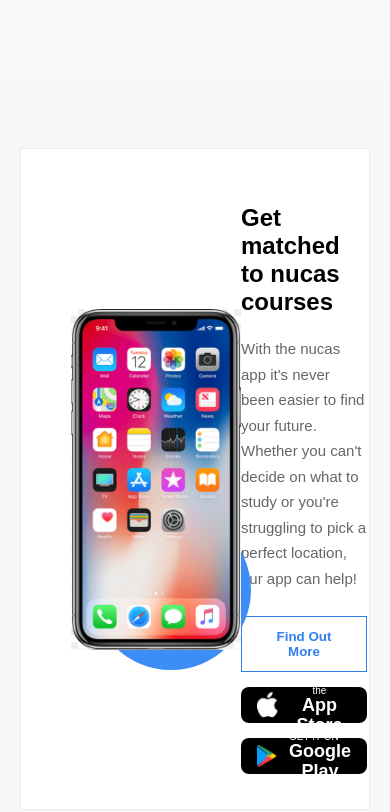
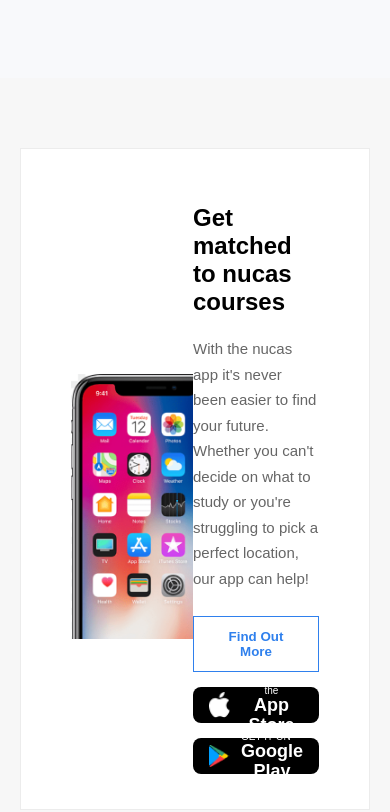
Before and after one commit to bibashmanjusubedi/schoolbharna-ui, a React (Vite) app: page / in a window 390 px wide. Shown: the part 5360-6172 px from the top of the page. Built offline with nearby package versions, Linux system fonts and the light colour scheme.

Commit message:
feat:Smart Phone Image Cropped

```diff
--- a/src/components/layout/CourseAppBanner.css
+++ b/src/components/layout/CourseAppBanner.css
@@ -18,18 +18,36 @@
 
 .banner-image{
     width:280px;
+    height:320px;
     position:relative;
     display:flex;
     justify-content:center;
-    align-items:center;
+    align-items:flex-end;
+    overflow:hidden;
+}
+
+.phone-wrapper{
+    width:170px;
+    height:290px;
+    overflow:hidden;
+    position:relative;
+    z-index:2;
 }
 
 
-.banner-image img{
+.phone-wrapper img{
+    width:170px;
+    height:auto;
+    display:block;
+    transform:translateY(25px);
+}
+
+
+/* .banner-image img{
     width:170px;
     position:relative;
     z-index:2;
-}
+} */
 
 
 .blue-circle{
--- a/src/components/layout/CourseAppBanner.jsx
+++ b/src/components/layout/CourseAppBanner.jsx
@@ -12,7 +12,10 @@ const CourseAppBanner = () => {
           <div className="blue-circle"></div>
           <div className="green-circle"></div>
 
-          <img src={mobile} alt="mobile" />
+          <div className = "phone-wrapper">
+            <img src={mobile} alt="mobile" />
+          </div>
+
         </div>
 
         <div className="banner-content">
```
